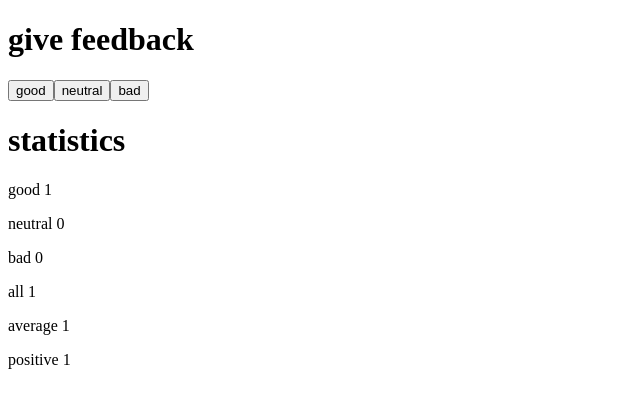
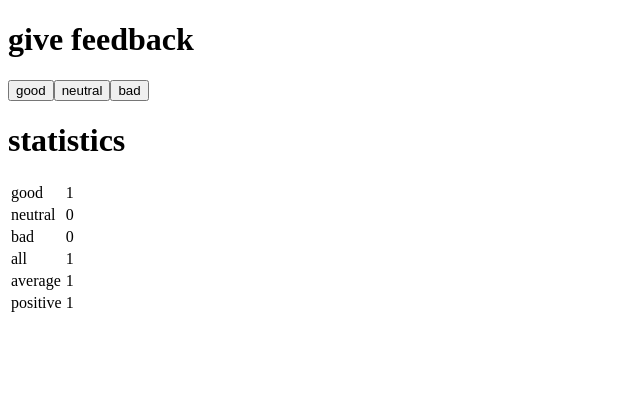
Before and after one commit to hugozepeda18/fullStackOpen2022, a React (Create React App) app in the folder part1/unicafe/: page / in a window 1280 px wide. Both pictures are taken after a click on the button "good". Shown: the top 408 px of the page, without its empty margins (0-640 px from the left). Built offline with nearby package versions, Linux system fonts and the light colour scheme.

Commit message:
1.11*: unicafe step6

```diff
--- a/part1/unicafe/src/App.js
+++ b/part1/unicafe/src/App.js
@@ -12,23 +12,48 @@ const Statistics = (props) => {
   return (
     <div>
       <h1>statistics</h1>
-      <StatisticLine text='good' value={props.good} />
-      <StatisticLine text='neutral' value={props.neutral} />
-      <StatisticLine text='bad' value={props.bad} />
-      <StatisticLine text='all' value={props.good + props.neutral + props.bad} />
-      <StatisticLine text='average' value={props.good + -1*props.bad / (props.good + props.neutral + props.bad)}/>
-      <StatisticLine text='positive' value={props.good / (props.good + props.neutral + props.bad)}/>
+      <table>
+        <tr>
+          <td>good</td>
+          <td>{props.good}</td>
+        </tr>
+        <tr>
+          <td>neutral</td>
+          <td>{props.neutral}</td>
+        </tr>
+        <tr>
+          <td>bad</td>
+          <td>{props.bad}</td>
+        </tr>
+        <tr>
+          <td>all</td>
+          <td>{props.good + props.neutral + props.bad}</td>
+        </tr>
+        <tr>
+          <td>average</td>
+          <td>{props.good + -1*props.bad / (props.good + props.neutral + props.bad)}</td>
+        </tr>
+        <tr>
+          <td>positive</td>
+          <td>{props.good / (props.good + props.neutral + props.bad)}</td>
+        </tr>
+      </table>
     </div>
   )
 }
 
+/*
 const StatisticLine = (props) => {
   return(
     <div>
-      <p>{props.text} {props.value}</p>
+      <tr>
+        <td>{props.text}</td>
+        <td>{props.value}</td>
+      </tr>
     </div>
   )
 }
+*/
 
 const Button = ({ onClick, variable, text }) => <button onClick={() => onClick(variable + 1)}>{text}</button>
 
```
